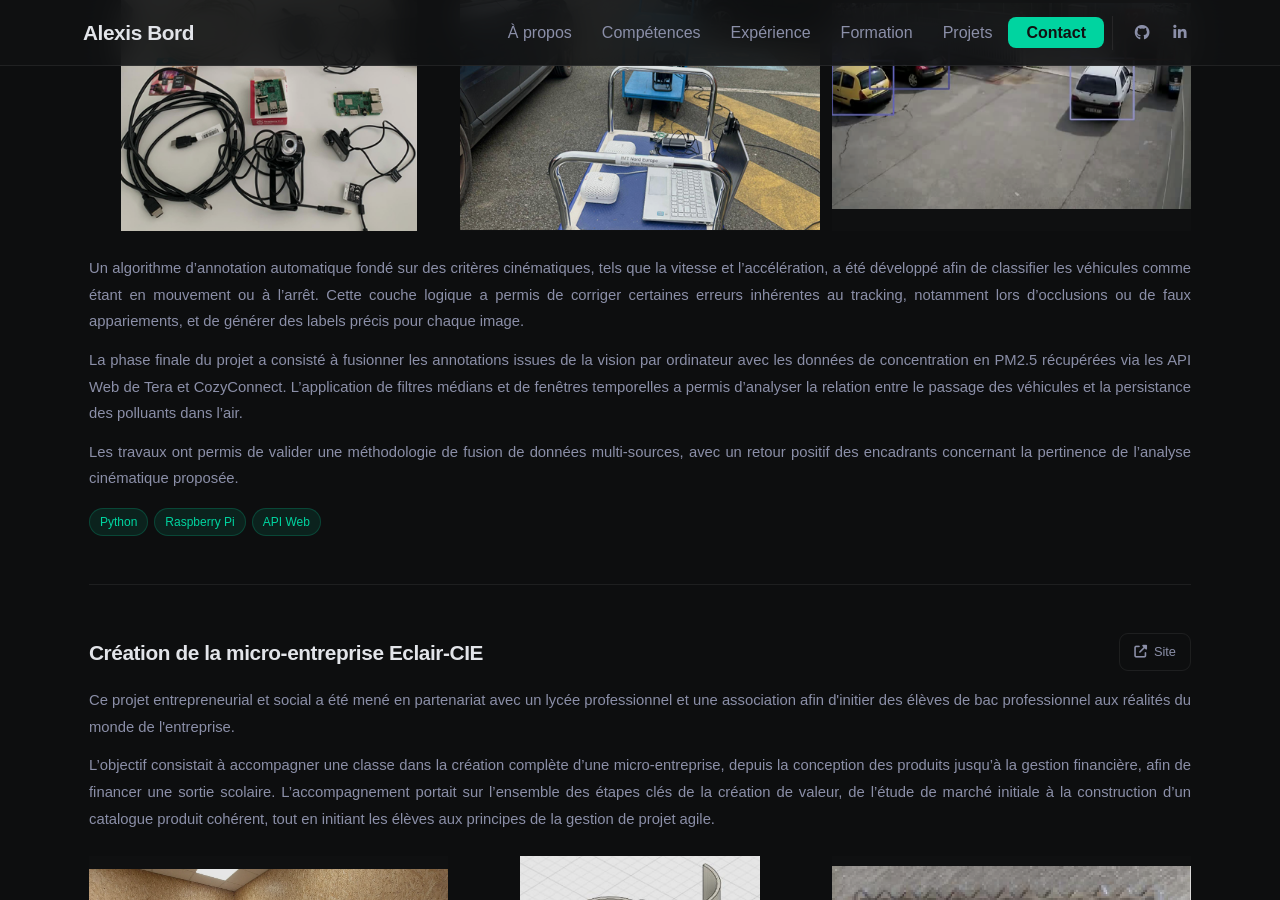
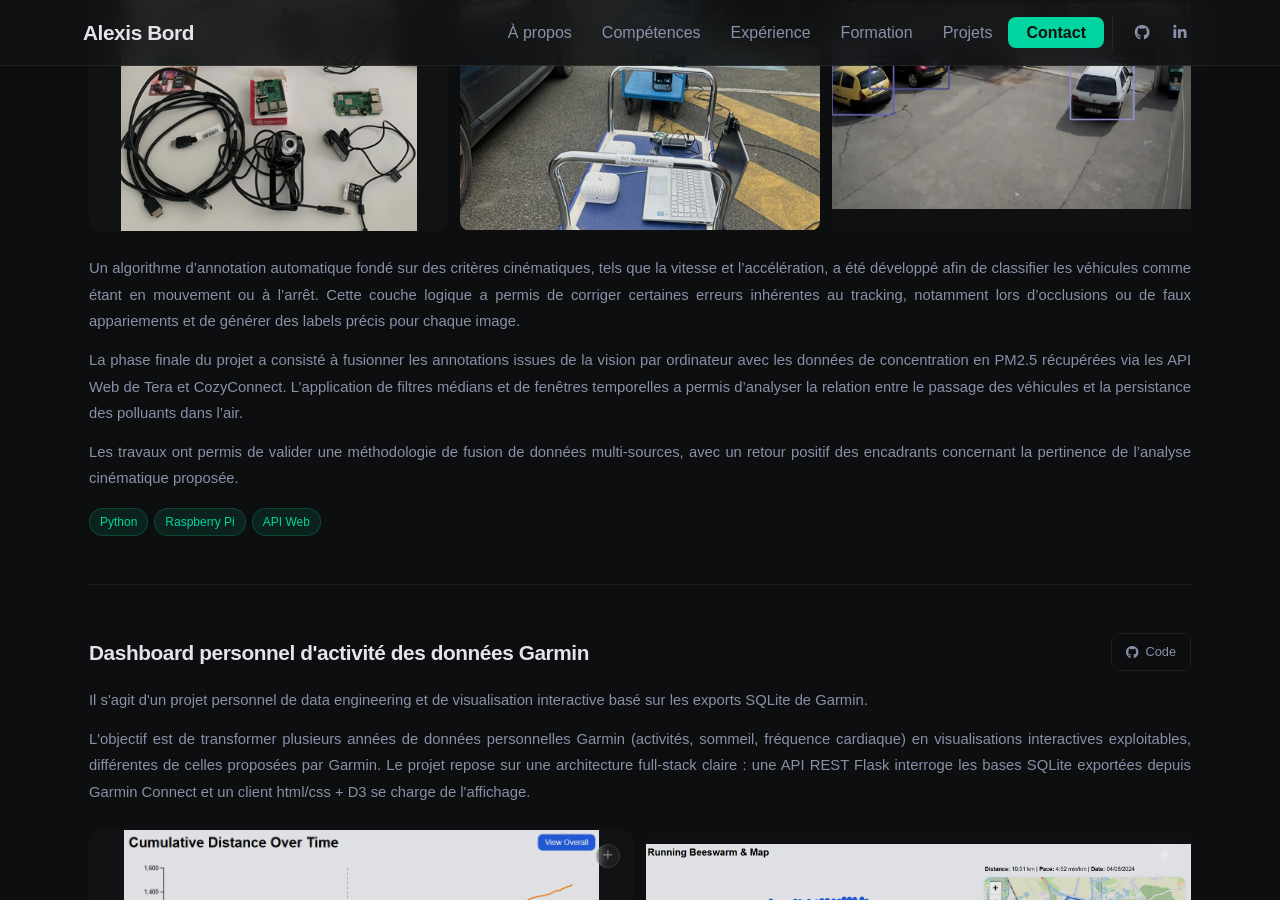
Before and after one commit to alexisbord/portfolio, a Jekyll site: the page built from index.html, in a window 1280 px wide and 900 px high, scrolled down 6140 px. Built offline with Jekyll 4.4.1, drawn with Linux system fonts in a browser that asks for light colours; some of the changed text lies outside the part shown.

Commit message:
Add dataviz

```diff
--- a/_data/portfolio.yml
+++ b/_data/portfolio.yml
@@ -28,46 +28,47 @@ experience:
     company: "Arc"
     logo: "/assets/img/arc.png"
     period: "Avril — Août 2024"
-    description: "▸ Conduite d'une étude de faisabilité pour l'intégration de l'IA sur une ligne de production afin d'améliorer le contrôle qualité \n▸ Développement et évaluation de modèles d'IA (supervisés/non supervisés) sur des images acquises par ordinateur industriel \n▸ Étude comparative de solutions d'industrialisation de fournisseurs pour choisir celle la plus adaptée aux contraintes de production"
+    description: "▸ Étude de faisabilité pour automatiser le contrôle qualité d'une ligne à 100 000 articles/jour, représentant un surcoût de 300k€/an \n▸ Entraînement et évaluation de modèles supervisés et non supervisés sur 5 000 images acquises via un ordinateur industriel \n▸ Benchmark de 5 solutions d'industrialisation pour identifier la plus adaptée aux contraintes de production"
     result: "Approbation du projet par la direction, déclenchant l'acquisition en location d'une unité pilote pour des tests réelssur ligne de production"
     tags: ["Python", "Deep Learning", "Computer Vision"]
     details:
       - type: text
-        content: "Arc est le huitième plus grand site industriel français et un leader mondial des arts de la table, engagé dans le développement et la fabrication de produits en verre, dont le verre coloré teinté dans la masse. Au sein de ce groupe industriel, j’ai mené une étude de faisabilité visant à intégrer une solution d’intelligence artificielle pour le contrôle qualité de nouvelles gammes en verre opale coloré, qui nécessite un manuel puisque les machines actuelles ne sont pas suffisantes. "
+        content: "Arc est le huitième plus grand site industriel français et un leader mondial des arts de la table. Au sein de ce groupe, j'ai mené une étude de faisabilité visant à intégrer une solution d'IA pour le contrôle qualité d'une ligne produisant 100 000 articles par jour, un processus alors entièrement manuel générant un surcoût opérationnel estimé à 300k€/an."
       - type: text
-        content: "J’ai assuré la collecte et la structuration des données sur un banc d’essai industriel que j’ai mis en place, en optimisant les paramètres d’acquisition (luminosité, réglages caméras) afin de constituer un jeu de données exploitable pour l’entraînement et l’évaluation des modèles. J’ai d’abord validé la performance d’une approche par réseaux de neurones convolutifs (CNN) en apprentissage supervisé, en démontrant des résultats au moins équivalents aux systèmes de vision classiques."
+        content: "J'ai constitué un dataset de 5 000 images sur un banc d'essai industriel que j'ai mis en place, en optimisant les paramètres d'acquisition (luminosité, réglages caméras). J'ai validé la performance d'une approche CNN en apprentissage supervisé, démontrant des résultats équivalents aux systèmes de vision classiques."
       - type: images
         items:
           - src: "assets/img/banc.png"
-            caption: "Banc de test"
+            caption: "Banc de test mis en place pour la collecte des données"
       - type: text
-        content: "Face à la diversité croissante des articles et des défauts, j’ai ensuite orienté le projet vers une approche non supervisée basée sur des auto-encodeurs afin de développer un système de détection d’anomalies plus flexible et généralisable, permettant de démontrer la pertinence de la solution et d’obtenir la validation de la direction."
+        content: "Face à la diversité croissante des défauts, j'ai orienté le projet vers une approche non supervisée par auto-encodeurs, plus flexible et généralisable, permettant d'obtenir la validation de la direction sans nécessiter de renouvellement du dataset à chaque nouvelle gamme."
       - type: images
         items:
           - src: "assets/img/autoencodeur.png"
             caption: "Classification non supervisée par auto-encodeur pour la détection des défauts"
       - type: text
-        content: "En parallèle, j’ai mené une prospection auprès de différents fournisseurs afin de comparer les solutions d’industrialisation les plus adaptées aux contraintes des lignes de production et d’identifier l’architecture technique la plus pertinente, ce qui a conduit au choix d’une solution pilote déployée pour des tests en conditions réelles."
+        content: "En parallèle, j'ai comparé 5 solutions d'industrialisation fournisseurs sur des critères techniques et économiques, ce qui a conduit au choix d'une unité pilote déployée pour des tests en conditions réelles sur la ligne de production."
       - type: images
         items:
           - src: "assets/img/industrialisation.png"
             caption: "Solution d'industrialisation de l'entreprise retenue"
+
   - title: "Stage Data Analyst"
     company: "Vinci – Cegelec Projets Espace & Hydrogène"
     logo: "/assets/img/cegelec.png"
     period: "Mai — Août 2023"
-    description: "▸ Réalisation d'un POC sur la solution SaaS Teepee pour l'automatisation de processus métiers : \n▸ Développement d’un tableau de bord de suivi des candidats, facilitant la visibilité sur le processus de recrutement \n▸ Création d’un outil de suivi en temps réel des expéditions vers la Guyane, garantissant la traçabilité complète du matériel"
+    description: "▸ POC sur la solution SaaS Teepee ciblant l'automatisation de 2 processus métiers clés \n▸ Tableau de bord de recrutement générant 4 documents automatiquement et centralisant les validations multi-équipes \n▸ Outil de suivi logistique en 5 étapes pour les expéditions vers la Guyane, en remplacement d'une base Access obsolète"
     result: "Automatisation réussie des processus cibles, marquée par le test de l'outil de recrutement en conditions réelles par l'équipe RH"
     tags: ["SQL", "Excel", "SaaS"]
     details:
       - type: text
-        content: "Au sein de Cegelec Projets Espace & Hydrogène, j'ai accompagné l'acquisition de la licence SaaS Teepee en pilotant un POC visant à tester le déploiement et à identifier les limites techniques de la solution pour l'automatisation des processus métiers."
+        content: "Au sein de Cegelec Projets Espace & Hydrogène, j'ai piloté un POC sur la solution SaaS Teepee pour tester son déploiement sur 2 processus métiers distincts et identifier les limites techniques de la solution."
       - type: text
-        content: "J'ai d'abord répondu à la complexité du suivi des candidatures, avec un processus qui implique des validations croisées entre les RH, la Direction Technique et les opérationnels, en développant un tableau de bord centralisé pour avoir un résumé global clair garantissant la conformité RGPD."
+        content: "Pour le processus de recrutement, j'ai développé un tableau de bord centralisé gérant les validations croisées entre RH, Direction Technique et opérationnels. L'outil génère automatiquement 4 documents clés, garantissant la conformité RGPD et réduisant significativement le temps de traitement des candidatures."
       - type: text
-        content: "Concernant la logistique, j'ai évalué la faisabilité technique du remplacement d'une base Microsoft Access obsolète par un outil de suivi des expéditions vers la Guyane, testant ainsi les limites de la solution SaaS pour assurer une traçabilité complète."
+        content: "Pour la logistique, j'ai structuré un outil de suivi des expéditions vers la Guyane en 5 étapes clés (importation SAP, cadencement, réception, stockage et sortie), en remplacement d'une base Microsoft Access obsolète, assurant une traçabilité complète du matériel expédié."
       - type: text
-        content: "Cette mission a permis de confirmer la viabilité de l'automatisation, aboutissant à une configuration RH prête pour un test en conditions réelles et à une analyse précise des contraintes de migration pour les flux logistiques."
+        content: "Cette mission a confirmé la viabilité de l'automatisation des 2 processus cibles, aboutissant à une configuration RH testée en conditions réelles par l'équipe et à une analyse précise des contraintes de migration logistique."
 education:
   - degree: "Maîtrise en génie informatique, option ingénierie et analytique des données"
     school: "Polytechnique Montréal"
@@ -126,15 +127,31 @@ projects:
           - src: "/assets/img/cars.png"
             caption: "Pipeline de détection reposant sur YOLOv7 et suivi d’identité assuré par DeepSORT"
       - type: text
-        content: "Un algorithme d’annotation automatique fondé sur des critères cinématiques, tels que la vitesse et l’accélération, a été développé afin de classifier les véhicules comme étant en mouvement ou à l’arrêt. Cette couche logique a permis de corriger certaines erreurs inhérentes au tracking, notamment lors d’occlusions ou de faux appariements, et de générer des labels précis pour chaque image."
+        content: "Un algorithme d’annotation automatique fondé sur des critères cinématiques, tels que la vitesse et l’accélération, a été développé afin de classifier les véhicules comme étant en mouvement ou à l’arrêt. Cette couche logique a permis de corriger certaines erreurs inhérentes au tracking, notamment lors d’occlusions ou de faux appariements et de générer des labels précis pour chaque image."
       - type: text
         content: "La phase finale du projet a consisté à fusionner les annotations issues de la vision par ordinateur avec les données de concentration en PM2.5 récupérées via les API Web de Tera et CozyConnect. L’application de filtres médians et de fenêtres temporelles a permis d’analyser la relation entre le passage des véhicules et la persistance des polluants dans l’air."
       - type: text
         content: "Les travaux ont permis de valider une méthodologie de fusion de données multi-sources, avec un retour positif des encadrants concernant la pertinence de l’analyse cinématique proposée."
 
+  - name: "Dashboard personnel d'activité des données Garmin"
+    context: "Il s'agit d'un projet personnel de data engineering et de visualisation interactive basé sur les exports SQLite de Garmin."
+    tags: ["Python", "Flask", "D3.js", "SQLite"]
+    github: "https://github.com/alexisbord/Dataviz_Garmin"
+    blocks:
+      - type: text
+        content: "L'objectif est de transformer plusieurs années de données personnelles Garmin (activités, sommeil, fréquence cardiaque) en visualisations interactives exploitables, différentes de celles proposées par Garmin. Le projet repose sur une architecture full-stack claire : une API REST Flask interroge les bases SQLite exportées depuis Garmin Connect et un client html/css + D3 se charge de l'affichage."
+      - type: images
+        items:
+          - src: "/assets/img/cumulative_dist.png"
+            caption: "Distance cumulée de course à pied sur plusieurs années"
+          - src: "/assets/img/beeswarm.png"
+            caption: "Distribution annuelle des activités sportives"
+      - type: text
+        content: "Côté backend, j'ai conçu des endpoints RESTful exposant les données d'activité structurées, avec une configuration par variables d'environnement pour un déploiement flexible. Côté frontend, les visualisations D3 intègrent un scaling dynamique et des interactions hover pour explorer les métriques dans le temps."
+
   - name: "Création de la micro-entreprise Eclair-CIE"
     context: "Ce projet entrepreneurial et social a été mené en partenariat avec un lycée professionnel et une association afin d'initier des élèves de bac professionnel aux réalités du monde de l'entreprise."
-    tags: ["Gestion de projet", "Impression 3D", "Web Design"]
+    tags: ["Gestion de projet", "Impression 3D"]
     demo: "https://eclair-cie.super.site"
     blocks:
       - type: text
@@ -152,6 +169,7 @@ projects:
       - type: text
         content: "La structure est devenue pleinement opérationnelle et a généré les premieres bénéfices nécessaires au financement du projet pédagogique, validant ainsi l'acquisition de compétences concrètes par les élèves et la continuation future."
 
+
 skills:
   - category: "Programmation"
     items: ["Python", "SQL", "Java", "R"]
--- a/assets/css/main.scss
+++ b/assets/css/main.scss
@@ -725,11 +725,89 @@ text-align: center;}
 
 .project__figure {
   overflow: hidden;
-  // border: 1px solid var(--border);
-  // background: var(--bg-card);
   position: relative;
   cursor: pointer;
+  background: var(--bg);
+  border-radius: var(--radius);
+
+  // L'indicateur (Petit + discret en gris)
+  &::after {
+    content: '\f067'; // Code FontAwesome pour le "+"
+    font-family: 'Font Awesome 5 Free';
+    font-weight: 900;
+    position: absolute;
+    top: 14px;
+    right: 14px;
+
+    // Teinte de gris et opacité réduite
+    background: rgba(255, 255, 255, 0.05);
+    color: rgba(255, 255, 255, 0.4);
+    border: 1px solid rgba(255, 255, 255, 0.1);
+
+    width: 24px;
+    height: 24px;
+    border-radius: 50%;
+    display: flex;
+    align-items: center;
+    justify-content: center;
+    font-size: 0.7rem;
+    backdrop-filter: blur(4px);
+    transition: all 0.3s ease;
+    z-index: 5;
+    pointer-events: none;
+  }
+
+  img {
+    max-width: 100%;
+    max-height: 100%;
+    height: 250px;
+    object-fit: contain;
+    transition: transform 0.6s cubic-bezier(0.4, 0, 0.2, 1), filter 0.4s ease;
+    filter: brightness(0.85); // Légèrement assombri par défaut
+    display: block;
+    margin: 0 auto;
+    background: var(--bg);
+  }
+
+  figcaption {
+    position: absolute;
+    inset: 0;
+    display: flex;
+    align-items: center;
+    justify-content: center;
+    padding: 24px;
+    text-align: center;
+    font-size: 0.9rem;
+    font-weight: 500;
+    line-height: 1.5;
+    color: #fff;
+    opacity: 0;
+    transform: translateY(8px);
+    transition: opacity 0.4s ease, transform 0.4s ease;
+    pointer-events: none;
+    z-index: 2;
+    background: rgba(10, 10, 12, 0.75); // Voile sombre pour le texte
+  }
+
+  // État au Survol (Hover)
+  &:hover {
+    &::after {
+      opacity: 0;
+      transform: scale(0.5) rotate(90deg);
+    }
+
+    img {
+      transform: scale(1.03);
+      filter: brightness(0.3) blur(2px);
+    }
+
+    figcaption {
+      opacity: 1;
+      transform: translateY(0);
+    }
+  }
 }
+
 .project__figure img {
   max-width: 100%;
   max-height: 100%;
```
Also changed, not shown: assets/img/beeswarm.png (added), assets/img/cumulative_dist.png (added), 8 other files.
